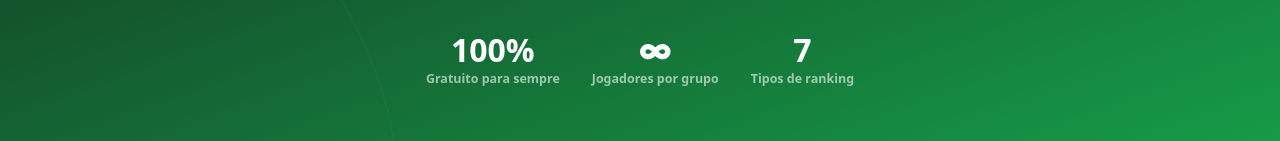
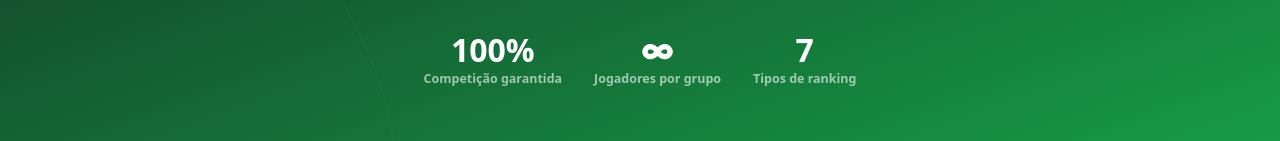
Before and after one commit to tonybulhoes17/meubaba, a Next.js app: page /landing in a window 1280 px wide. Shown: the part 659-800 px from the top of the page. Built offline with nearby package versions, Linux system fonts and the light colour scheme.

Commit message:
PWA manifest e ícones

```diff
--- a/src/app/landing/page.tsx
+++ b/src/app/landing/page.tsx
@@ -55,7 +55,7 @@ export default function LandingPage() {
           {/* Stats do app */}
           <div style={{ display: 'flex', gap: '2rem', marginTop: '4rem', flexWrap: 'wrap', justifyContent: 'center' }}>
             {[
-              { num: '100%', label: 'Gratuito para sempre' },
+              { num: '100%', label: 'Competição garantida' },
               { num: '∞', label: 'Jogadores por grupo' },
               { num: '7', label: 'Tipos de ranking' },
             ].map(s => (
```
Also changed, not shown: public/icons/icon-192.png (added), public/icons/icon-512.png (added), public/manifest.json.
